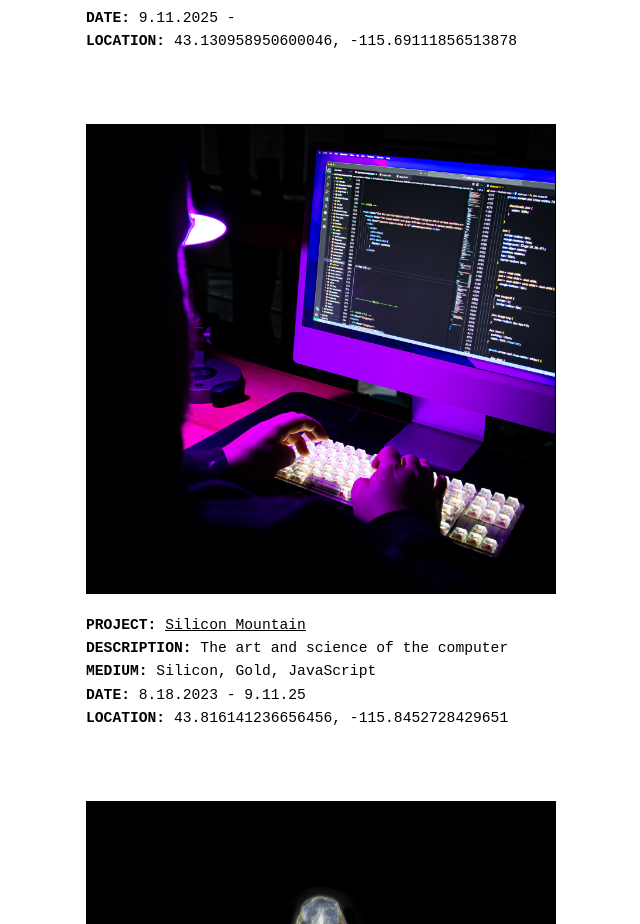
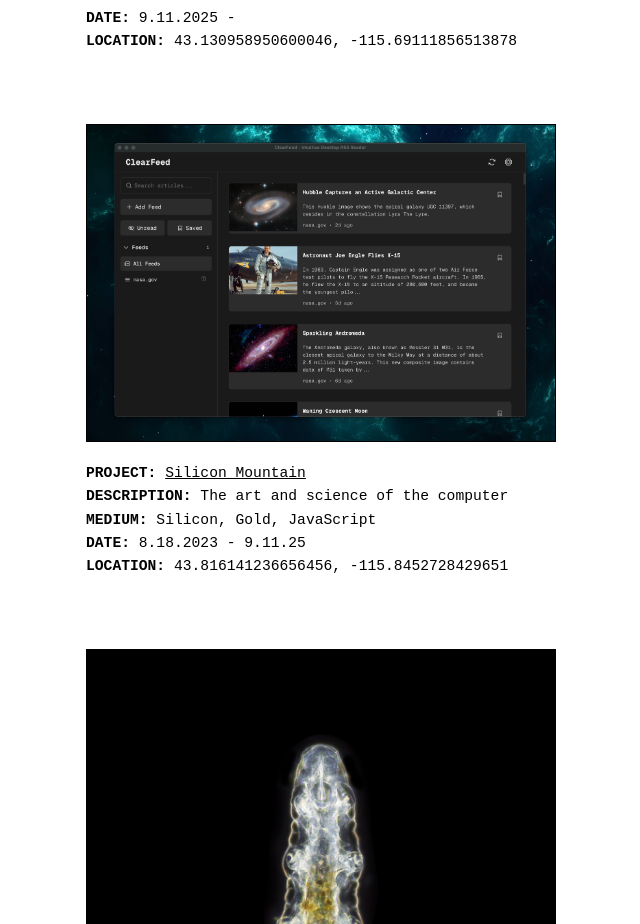
Before and after one commit to forresttindall/art-site, a React (Vite) app: page / in a window 1280 px wide. Shown: the part 1582-2506 px from the top of the page, without its empty margins (319-959 px from the left). Built offline with nearby package versions, Linux system fonts and the light colour scheme.

Commit message:
projects updates

```diff
--- a/src/components/Projects.jsx
+++ b/src/components/Projects.jsx
@@ -82,7 +82,7 @@ const Projects = () => {
 
           <div className='project'>
           <div className="featured-image">
-            <img src="/images/_DSC9844.JPG" alt="Featured artwork" />
+            <img src="/images/clearfeed.jpg" alt="Featured artwork" />
           </div>
           <p className="mono-text">
             <span className="bold">PROJECT:</span> <Link to="/SiliconMountain" className="project-link">Silicon Mountain</Link>
```
